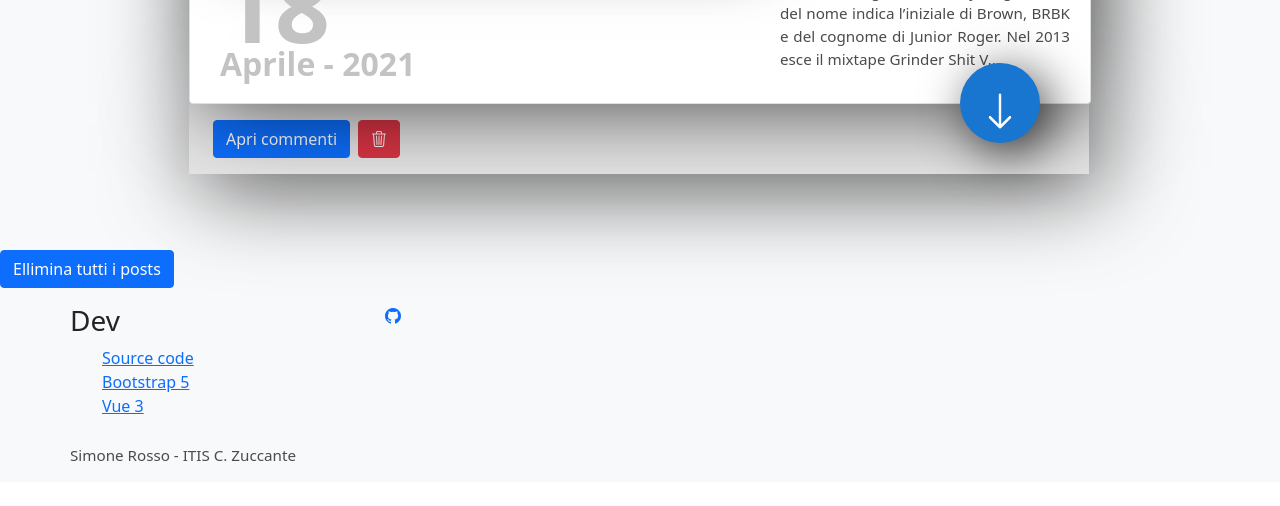
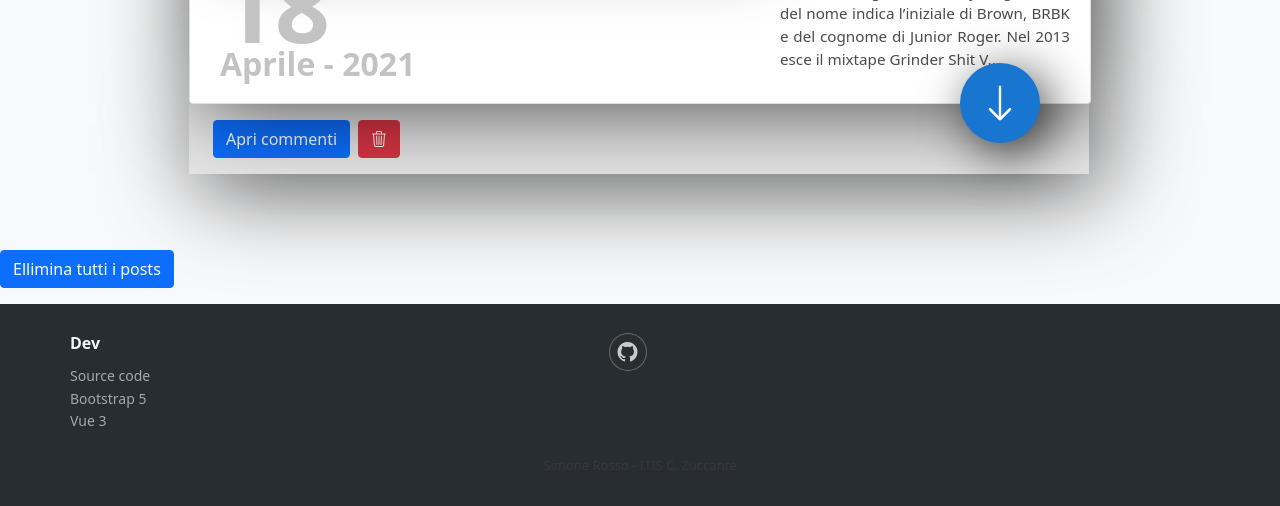
Before and after one commit to RossoSimo/blog-vue, a PHP site: page / in a window 1280 px wide. Shown: the part 1598-2104 px from the top of the page. Before the commit the page ends 2059 px from the top, so only its background shows below. Run offline with PHP 8.4, Linux system fonts and the light colour scheme; some libraries are stand-ins or nearby versions.

Commit message:
Update style.css

```diff
--- a/style.css
+++ b/style.css
@@ -172,7 +172,7 @@ li {
 	right : 50px;
 	bottom : -40px;
 	box-sizing: border-box;
-	padding-top: 18px;
+	padding-top: 10px;
 	background-color : #1875D0;
 	width : 80px;
 	height : 80px;
@@ -214,3 +214,79 @@ li {
 	   transform: translateY(0);
 	}
  }
+
+ .footer-dark {
+	padding:30px 0;
+	color:#f0f9ff;
+	background-color:#282d32;
+  }
+
+  .footer-dark h3 {
+	margin-top:0;
+	margin-bottom:12px;
+	font-weight:bold;
+	font-size:16px;
+  }
+
+  .footer-dark ul {
+	padding:0;
+	list-style:none;
+	line-height:1.6;
+	font-size:14px;
+	margin-bottom:0;
+  }
+
+  .footer-dark ul a {
+	color:inherit;
+	text-decoration:none;
+	opacity:0.6;
+  }
+
+  .footer-dark ul a:hover {
+	opacity:0.8;
+  }
+
+  @media (max-width:767px) {
+	.footer-dark .item:not(.social) {
+	  text-align:center;
+	  padding-bottom:20px;
+	}
+  }
+
+
+  .footer-dark .item.social {
+	text-align:center;
+  }
+
+  @media (max-width:991px) {
+	.footer-dark .item.social {
+	  text-align:center;
+	  margin-top:20px;
+	}
+  }
+
+  .footer-dark .item.social > a {
+	font-size:20px;
+	width:36px;
+	height:36px;
+	line-height:36px;
+	display:inline-block;
+	text-align:center;
+	border-radius:50%;
+	box-shadow:0 0 0 1px rgba(255,255,255,0.4);
+	margin:0 8px;
+	color:#fff;
+	opacity:0.75;
+  }
+
+  .footer-dark .item.social > a:hover {
+	opacity:0.9;
+  }
+
+  .footer-dark .copyright {
+	text-align:center;
+	padding-top:24px;
+	opacity:0.4;
+	font-size:13px;
+	margin-bottom:0;
+  }
```
